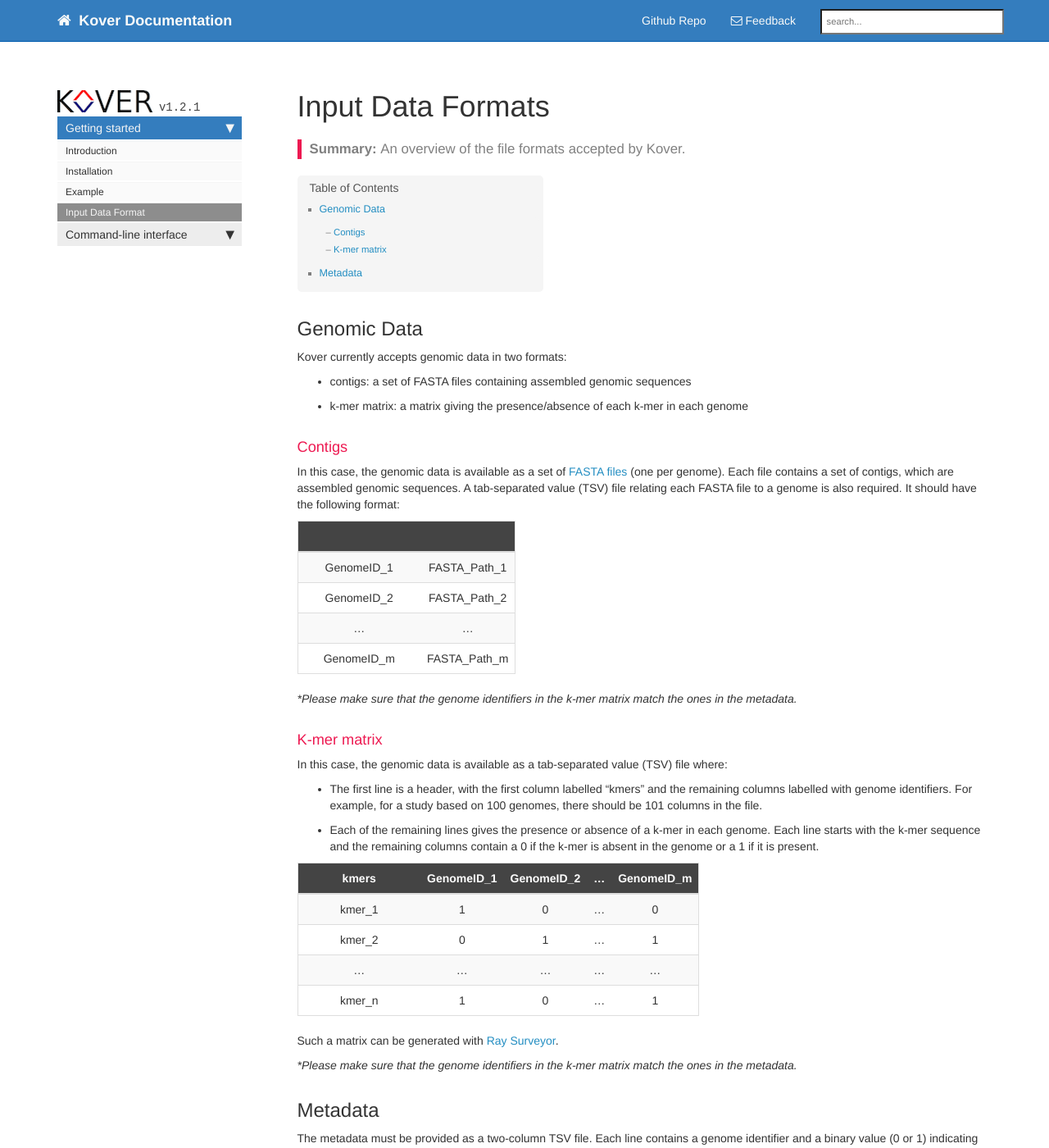
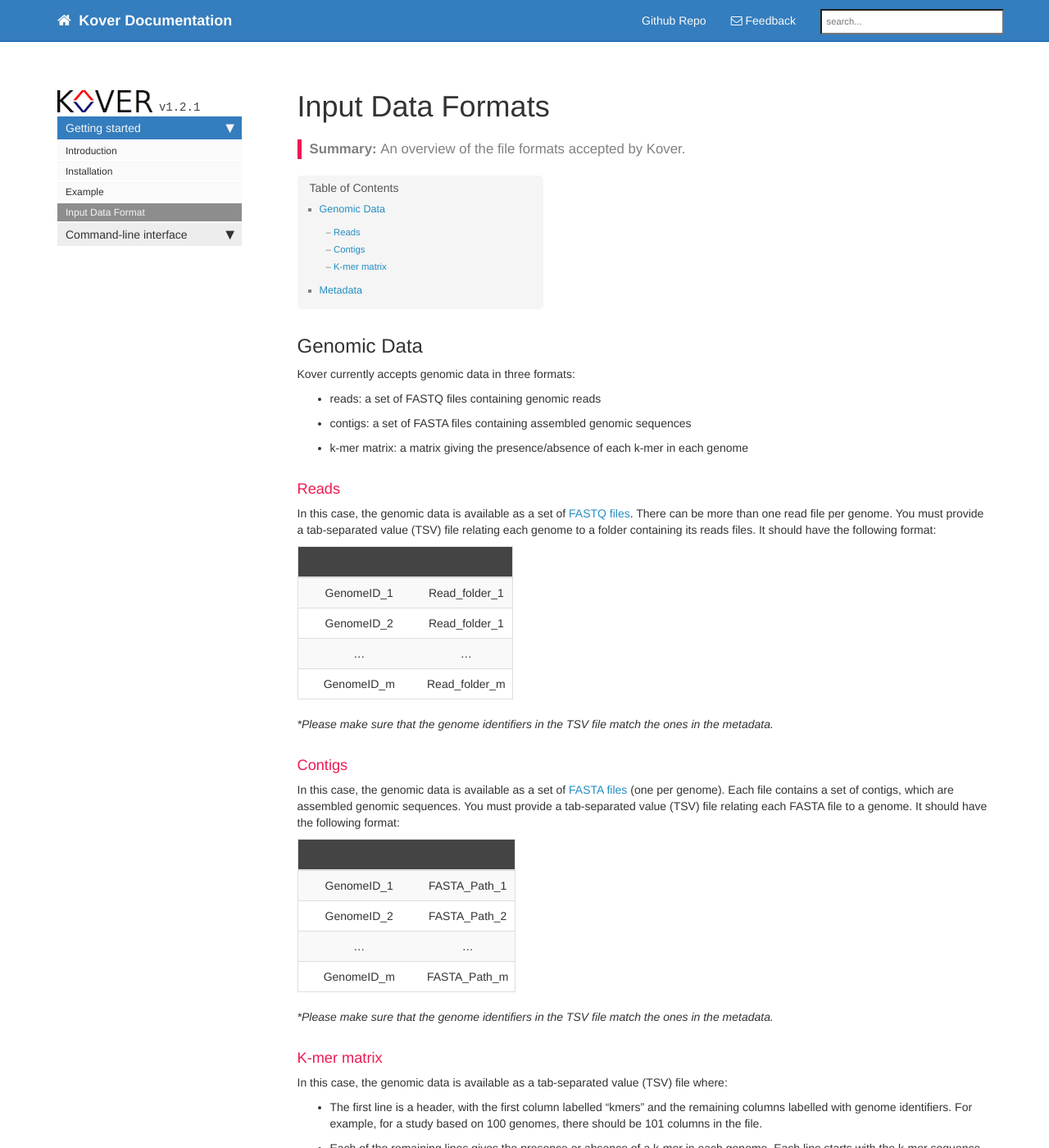
Before and after one commit to aldro61/kover, a Jekyll site: the page built from doc_input_formats.md, in a window 1280 px wide and 1400 px high. Shown: the whole window at 82% size. Built offline with Jekyll 4.4.1, drawn with Linux system fonts in a browser that asks for light colours; nearby versions of some CDN libraries; library files that are not in the unit come from our copies; Markdown is read by kramdown in place of the engine named in the settings; comment, search, counter and statistics services are not loaded.

Commit message:
Updated input formats with reads

```diff
--- a/doc_input_formats.md
+++ b/doc_input_formats.md
@@ -8,18 +8,37 @@
 
 ## Genomic Data
 
-Kover currently accepts genomic data in two formats:
+Kover currently accepts genomic data in three formats:
+
+* reads: a set of FASTQ files containing genomic reads
 
 * contigs: a set of FASTA files containing assembled genomic sequences
 
 * k-mer matrix: a matrix giving the presence/absence of each k-mer in each genome
 
 
+### Reads
+
+In this case, the genomic data is available as a set of [FASTQ files](https://en.wikipedia.org/wiki/FASTQ_format).
+There can be more than one read file per genome.
+You must provide a tab-separated value (TSV) file relating each genome to a folder containing its reads files.
+It should have the following format:
+
+| | |
+| :-: | :-: | :-: | :-: | :-: |
+|GenomeID_1| Read_folder_1|
+|GenomeID_2| Read_folder_1|
+| ...      | ... |
+|GenomeID_m| Read_folder_m|
+
+**Please make sure that the genome identifiers in the TSV file match the ones in the metadata.*
+
+
 ### Contigs
 
 In this case, the genomic data is available as a set of [FASTA files](https://en.wikipedia.org/wiki/FASTA_format) (one per genome).
 Each file contains a set of contigs, which are assembled genomic sequences.
-A tab-separated value (TSV) file relating each FASTA file to a genome is also required.
+You must provide a tab-separated value (TSV) file relating each FASTA file to a genome.
 It should have the following format:
 
 | | |
@@ -29,7 +48,7 @@
 | ...      | ... |
 |GenomeID_m| FASTA_Path_m|
 
-**Please make sure that the genome identifiers in the k-mer matrix match the ones in the metadata.*
+**Please make sure that the genome identifiers in the TSV file match the ones in the metadata.*
 
 
 ### K-mer matrix
```
